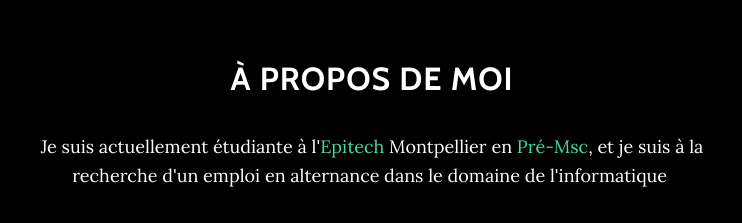
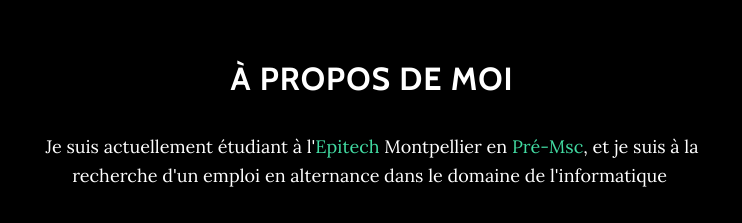
Before and after one commit to FabienBouns/cv, a plain HTML site: page index.html in a window 1280 px wide. Shown: the part 820-1043 px from the top of the page, 268-1010 px from the left. Drawn offline with nearby package versions, Linux system fonts and the light colour scheme; a script that the page names is missing.

Commit message:
correction orthographe

```diff
--- a/index.html
+++ b/index.html
@@ -56,7 +56,7 @@
             <div class="row">
                 <div class="col-lg-8 mx-auto">
                     <h2><strong>à propos de moi</strong></h2>
-                    <p>Je suis actuellement étudiante à l'<a href="https://www.qt.io/">Epitech</a>&nbsp;Montpellier en <a href="https://www.qt.io/">Pré-Msc</a>, et je suis à la recherche d'un emploi en alternance dans le domaine de l'informatique&nbsp;</p>
+                    <p>Je suis actuellement étudiant à l'<a href="https://www.qt.io/">Epitech</a>&nbsp;Montpellier en <a href="https://www.qt.io/">Pré-Msc</a>, et je suis à la recherche d'un emploi en alternance dans le domaine de l'informatique&nbsp;</p>
                     <p>Je suis très <a href="https://www.qt.io/">ouvert d'esprit</a>, <a href="https://www.qt.io/">dynamique</a>&nbsp;et <a href="https://www.qt.io/">fiable</a>.</p>
                 </div>
             </div>
```
